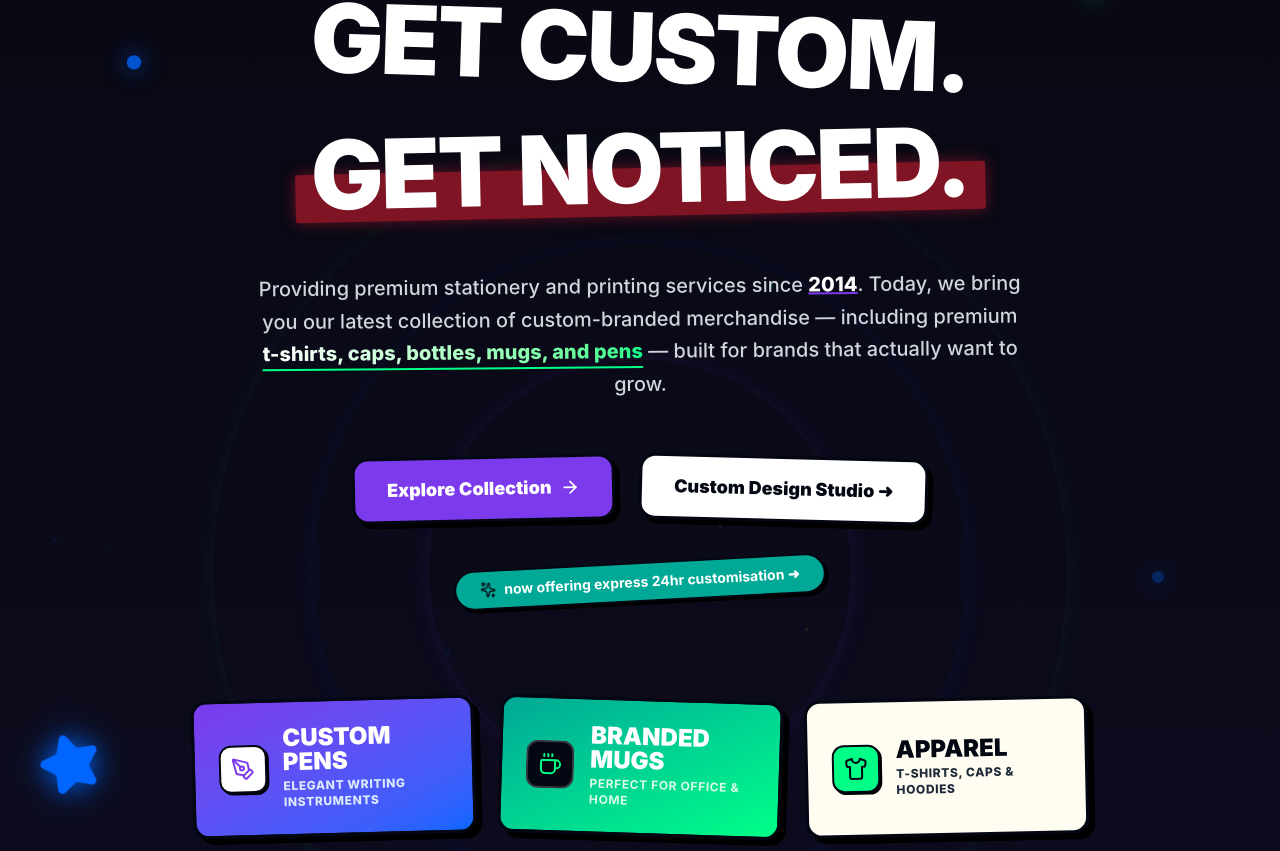
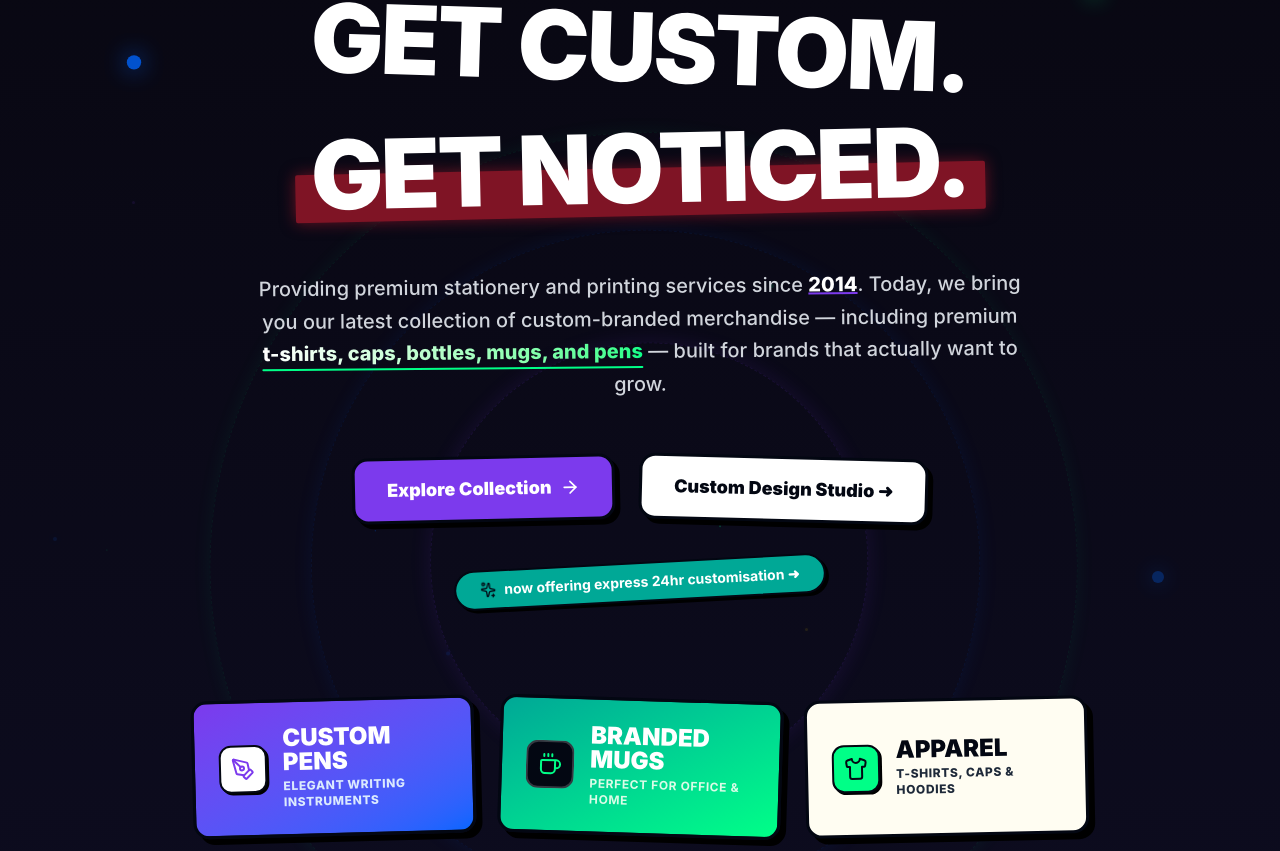
Before and after one commit to milinparikh51-max/parikhagency, a React (Vite) app: page / in a window 1280 px wide. Shown: the part 335-1186 px from the top of the page. Built offline with nearby package versions, Linux system fonts and the light colour scheme.

Commit message:
design: enhance rings motion and remove star sticker from home page

```diff
--- a/src/pages/HomePage.jsx
+++ b/src/pages/HomePage.jsx
@@ -81,7 +81,9 @@ const HomePage = () => {
                             }}
                             animate={{
                                 rotate: ring.clockwise ? [0, 360] : [360, 0],
-                                scale: [1, 1.05, 1],
+                                scale: [1, 1.08, 0.95, 1],
+                                x: [0, 15, -15, 0],
+                                y: [0, -20, 20, 0],
                             }}
                             transition={{
                                 rotate: {
@@ -90,7 +92,17 @@ const HomePage = () => {
                                     ease: "linear",
                                 },
                                 scale: {
-                                    duration: 12 + ring.id * 2,
+                                    duration: 10 + ring.id * 3,
+                                    repeat: Infinity,
+                                    ease: "easeInOut",
+                                },
+                                x: {
+                                    duration: 8 + ring.id * 4,
+                                    repeat: Infinity,
+                                    ease: "easeInOut",
+                                },
+                                y: {
+                                    duration: 11 + ring.id * 3,
                                     repeat: Infinity,
                                     ease: "easeInOut",
                                 }
@@ -248,14 +260,7 @@ const HomePage = () => {
 
                 </div>
 
-                {/* Star Sticker in Bottom Left (Brutalist decorative node) */}
-                <motion.div
-                    animate={{ rotate: 360 }}
-                    transition={{ duration: 15, repeat: Infinity, ease: "linear" }}
-                    className="absolute bottom-10 left-10 hidden lg:block"
-                >
-                    <Star className="w-16 h-16 text-[#0066ff] fill-current drop-shadow-[0_0_15px_#0066ff]" />
-                </motion.div>
+
 
 
             </section>
```
